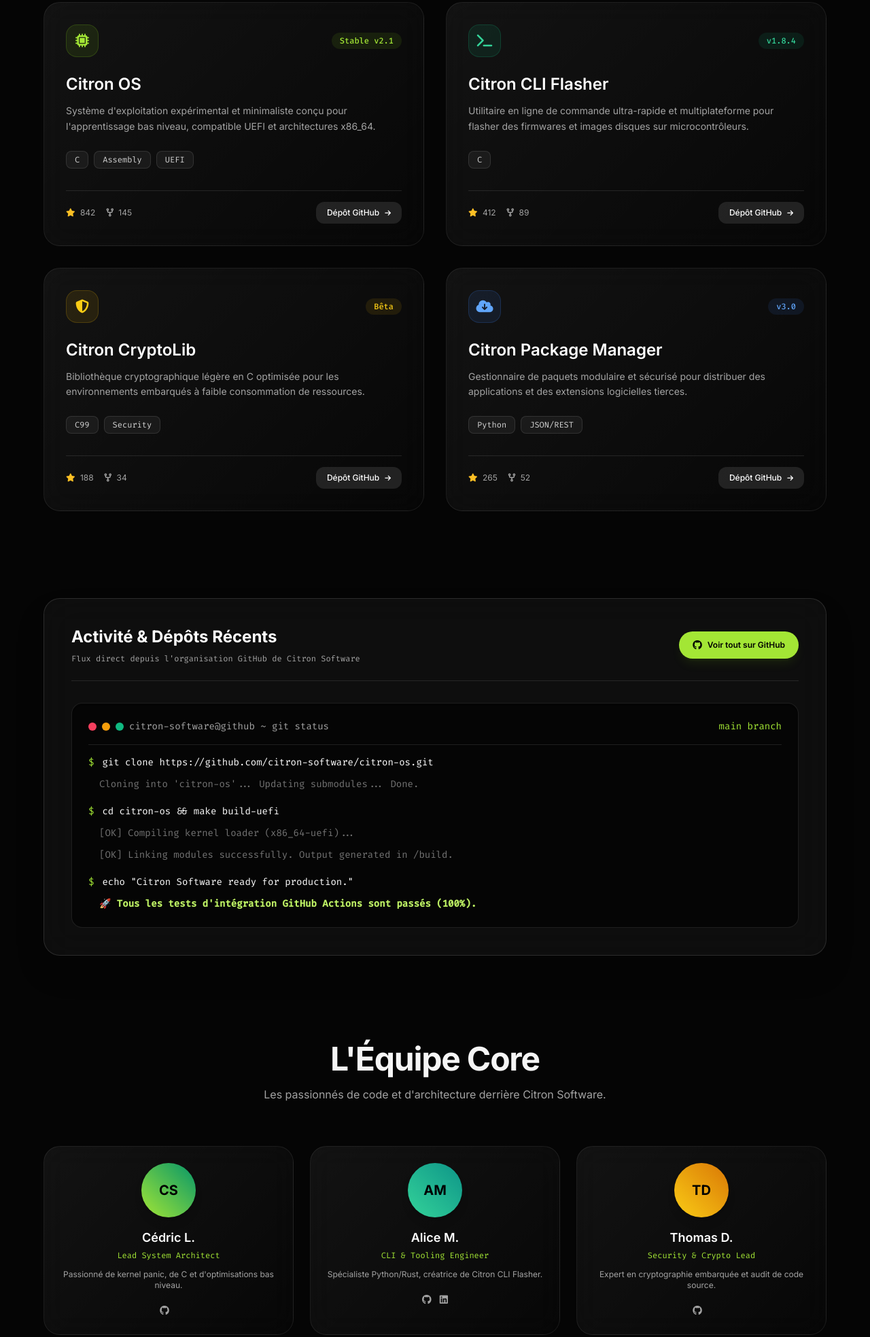
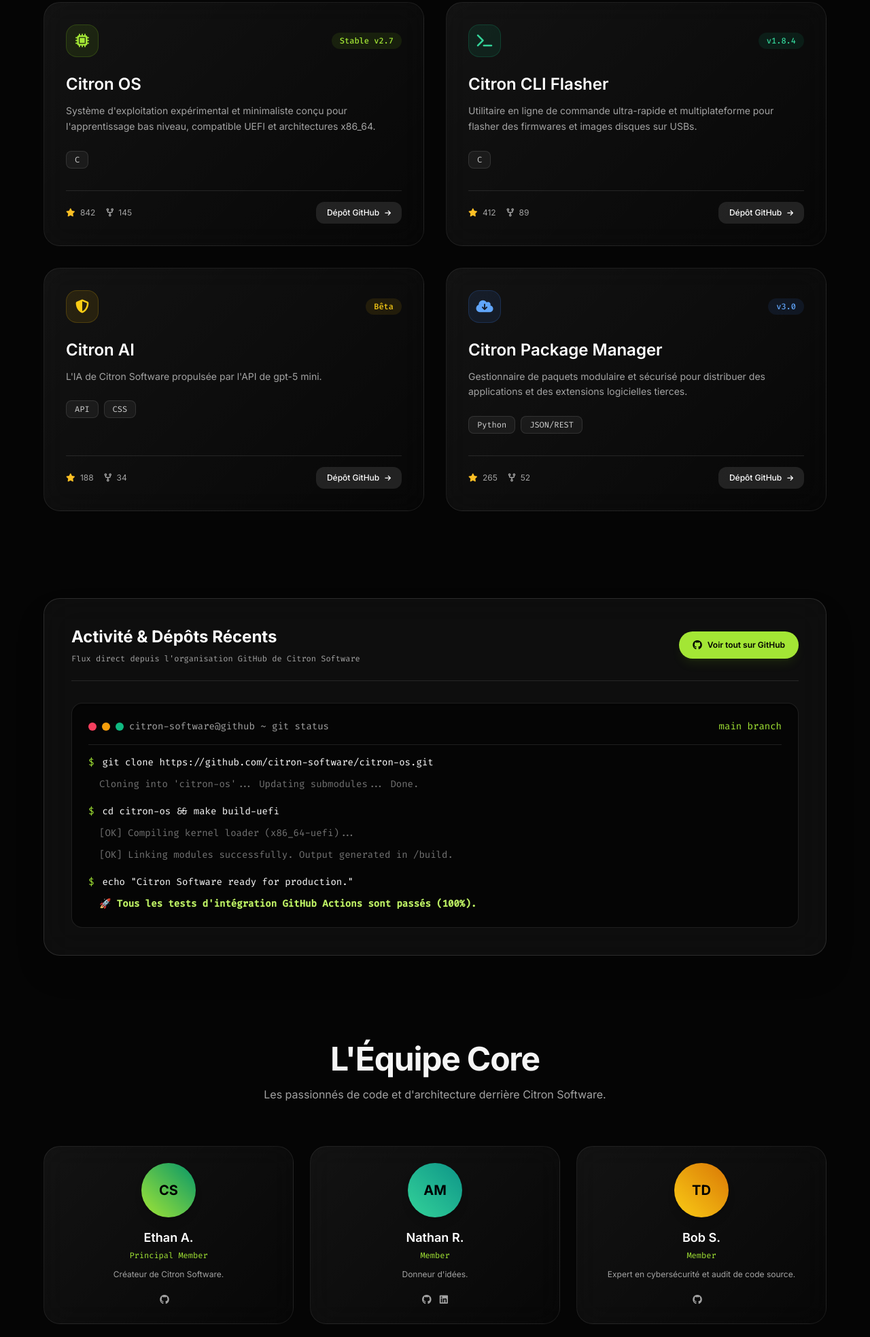
Before and after one commit to citron-software/citron-software.github.io, a plain HTML site: page index.html in a window 1280 px wide. Shown: the part 961-2928 px from the top of the page at 68% size. Drawn offline with nearby package versions, Linux system fonts and the light colour scheme.

Commit message:
Add files via upload

```diff
--- a/index.html
+++ b/index.html
@@ -178,14 +178,12 @@
                             <div class="w-12 h-12 rounded-2xl bg-lime-500/10 border border-lime-500/20 flex items-center justify-center text-lime-400 text-xl">
                                 <i class="fa-solid fa-microchip"></i>
                             </div>
-                            <span class="px-3 py-1 rounded-full bg-lime-500/10 text-lime-400 text-xs font-mono font-medium">Stable v2.1</span>
+                            <span class="px-3 py-1 rounded-full bg-lime-500/10 text-lime-400 text-xs font-mono font-medium">Stable v2.7</span>
                         </div>
                         <h3 class="text-2xl font-semibold text-white mb-3">Citron OS</h3>
                         <p class="text-sm text-neutral-400 leading-relaxed mb-6">Système d'exploitation expérimental et minimaliste conçu pour l'apprentissage bas niveau, compatible UEFI et architectures x86_64.</p>
                         <div class="flex flex-wrap gap-2 mb-8">
                             <span class="px-3 py-1 rounded-lg bg-white/5 border border-white/10 text-xs text-neutral-300 font-mono">C</span>
-                            <span class="px-3 py-1 rounded-lg bg-white/5 border border-white/10 text-xs text-neutral-300 font-mono">Assembly</span>
-                            <span class="px-3 py-1 rounded-lg bg-white/5 border border-white/10 text-xs text-neutral-300 font-mono">UEFI</span>
                         </div>
                     </div>
                     <div class="flex items-center justify-between pt-4 border-t border-white/10">
@@ -210,7 +208,7 @@
                             <span class="px-3 py-1 rounded-full bg-emerald-500/10 text-emerald-400 text-xs font-mono font-medium">v1.8.4</span>
                         </div>
                         <h3 class="text-2xl font-semibold text-white mb-3">Citron CLI Flasher</h3>
-                        <p class="text-sm text-neutral-400 leading-relaxed mb-6">Utilitaire en ligne de commande ultra-rapide et multiplateforme pour flasher des firmwares et images disques sur microcontrôleurs.</p>
+                        <p class="text-sm text-neutral-400 leading-relaxed mb-6">Utilitaire en ligne de commande ultra-rapide et multiplateforme pour flasher des firmwares et images disques sur USBs.</p>
                         <div class="flex flex-wrap gap-2 mb-8">
                             <span class="px-3 py-1 rounded-lg bg-white/5 border border-white/10 text-xs text-neutral-300 font-mono">C</span>
                         </div>
@@ -236,11 +234,11 @@
                             </div>
                             <span class="px-3 py-1 rounded-full bg-yellow-500/10 text-yellow-400 text-xs font-mono font-medium">Bêta</span>
                         </div>
-                        <h3 class="text-2xl font-semibold text-white mb-3">Citron CryptoLib</h3>
-                        <p class="text-sm text-neutral-400 leading-relaxed mb-6">Bibliothèque cryptographique légère en C optimisée pour les environnements embarqués à faible consommation de ressources.</p>
+                        <h3 class="text-2xl font-semibold text-white mb-3">Citron AI</h3>
+                        <p class="text-sm text-neutral-400 leading-relaxed mb-6">L'IA de Citron Software propulsée par l'API de gpt-5 mini.</p>
                         <div class="flex flex-wrap gap-2 mb-8">
-                            <span class="px-3 py-1 rounded-lg bg-white/5 border border-white/10 text-xs text-neutral-300 font-mono">C99</span>
-                            <span class="px-3 py-1 rounded-lg bg-white/5 border border-white/10 text-xs text-neutral-300 font-mono">Security</span>
+                            <span class="px-3 py-1 rounded-lg bg-white/5 border border-white/10 text-xs text-neutral-300 font-mono">API</span>
+                            <span class="px-3 py-1 rounded-lg bg-white/5 border border-white/10 text-xs text-neutral-300 font-mono">CSS</span>
                         </div>
                     </div>
                     <div class="flex items-center justify-between pt-4 border-t border-white/10">
@@ -346,9 +344,9 @@
                     <div class="w-20 h-20 rounded-full bg-gradient-to-tr from-lime-400 to-emerald-600 mx-auto mb-4 flex items-center justify-center text-black font-bold text-xl shadow-lg">
                         CS
                     </div>
-                    <h3 class="text-lg font-semibold text-white mb-1">Cédric L.</h3>
-                    <p class="text-xs text-lime-400 font-mono mb-3">Lead System Architect</p>
-                    <p class="text-xs text-neutral-400 mb-4">Passionné de kernel panic, de C et d'optimisations bas niveau.</p>
+                    <h3 class="text-lg font-semibold text-white mb-1">Ethan A.</h3>
+                    <p class="text-xs text-lime-400 font-mono mb-3">Principal Member</p>
+                    <p class="text-xs text-neutral-400 mb-4">Créateur de Citron Software.</p>
                     <div class="flex justify-center space-x-3 text-neutral-400">
                         <a href="#" class="hover:text-white transition-colors"><i class="fa-brands fa-github text-sm"></i></a>
                         <a href="#" class="hover:text-white transition-colors"><i class="fa-brands fa-x-twitter text-sm"></i></a>
@@ -360,9 +358,9 @@
                     <div class="w-20 h-20 rounded-full bg-gradient-to-tr from-emerald-400 to-teal-600 mx-auto mb-4 flex items-center justify-center text-black font-bold text-xl shadow-lg">
                         AM
                     </div>
-                    <h3 class="text-lg font-semibold text-white mb-1">Alice M.</h3>
-                    <p class="text-xs text-lime-400 font-mono mb-3">CLI & Tooling Engineer</p>
-                    <p class="text-xs text-neutral-400 mb-4">Spécialiste Python/Rust, créatrice de Citron CLI Flasher.</p>
+                    <h3 class="text-lg font-semibold text-white mb-1">Nathan R.</h3>
+                    <p class="text-xs text-lime-400 font-mono mb-3">Member</p>
+                    <p class="text-xs text-neutral-400 mb-4">Donneur d'idées.</p>
                     <div class="flex justify-center space-x-3 text-neutral-400">
                         <a href="#" class="hover:text-white transition-colors"><i class="fa-brands fa-github text-sm"></i></a>
                         <a href="#" class="hover:text-white transition-colors"><i class="fa-brands fa-linkedin text-sm"></i></a>
@@ -374,9 +372,9 @@
                     <div class="w-20 h-20 rounded-full bg-gradient-to-tr from-yellow-400 to-amber-600 mx-auto mb-4 flex items-center justify-center text-black font-bold text-xl shadow-lg">
                         TD
                     </div>
-                    <h3 class="text-lg font-semibold text-white mb-1">Thomas D.</h3>
-                    <p class="text-xs text-lime-400 font-mono mb-3">Security & Crypto Lead</p>
-                    <p class="text-xs text-neutral-400 mb-4">Expert en cryptographie embarquée et audit de code source.</p>
+                    <h3 class="text-lg font-semibold text-white mb-1">Bob S.</h3>
+                    <p class="text-xs text-lime-400 font-mono mb-3">Member</p>
+                    <p class="text-xs text-neutral-400 mb-4">Expert en cybersécurité et audit de code source.</p>
                     <div class="flex justify-center space-x-3 text-neutral-400">
                         <a href="#" class="hover:text-white transition-colors"><i class="fa-brands fa-github text-sm"></i></a>
                         <a href="#" class="hover:text-white transition-colors"><i class="fa-brands fa-x-twitter text-sm"></i></a>
```
